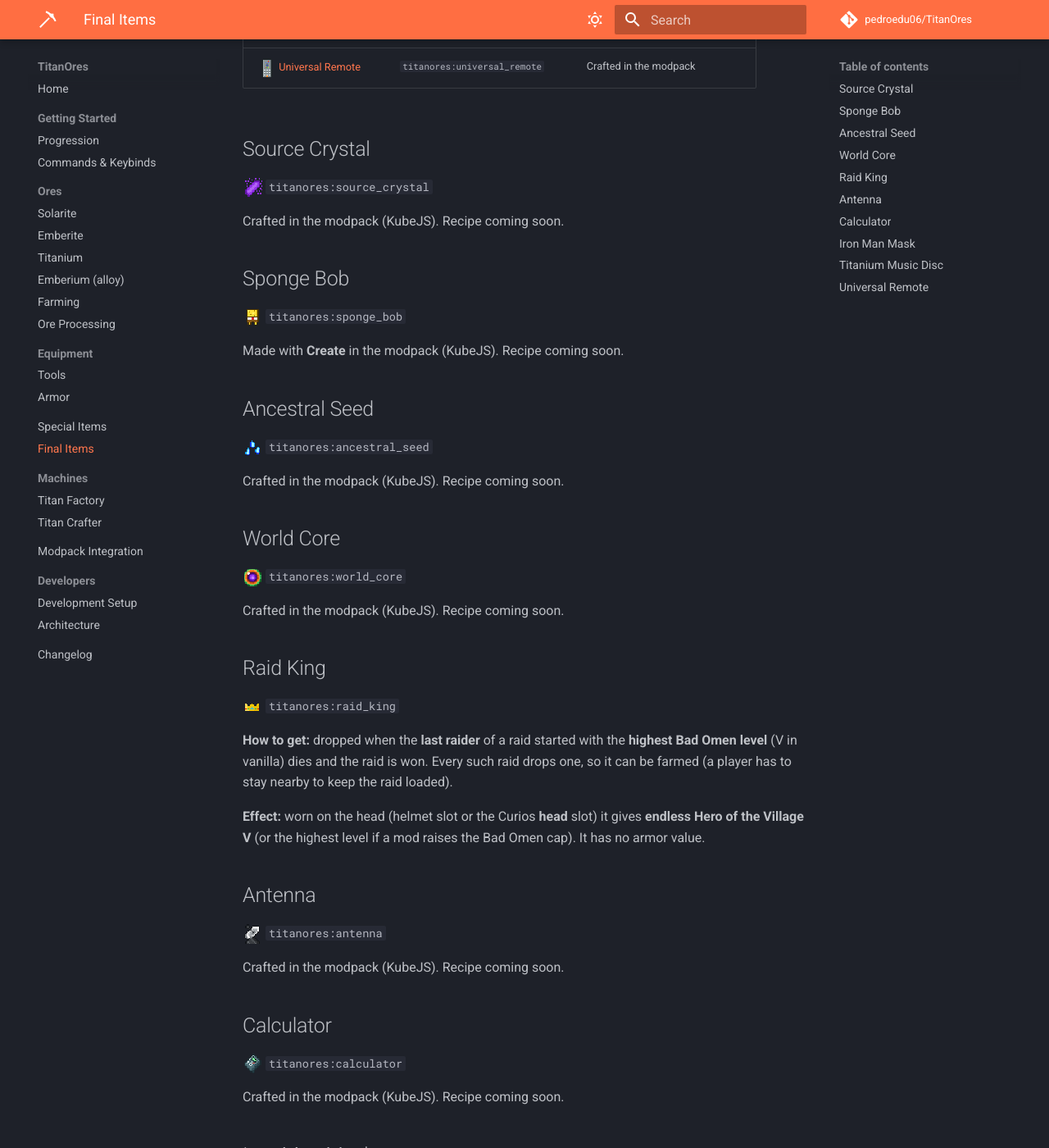
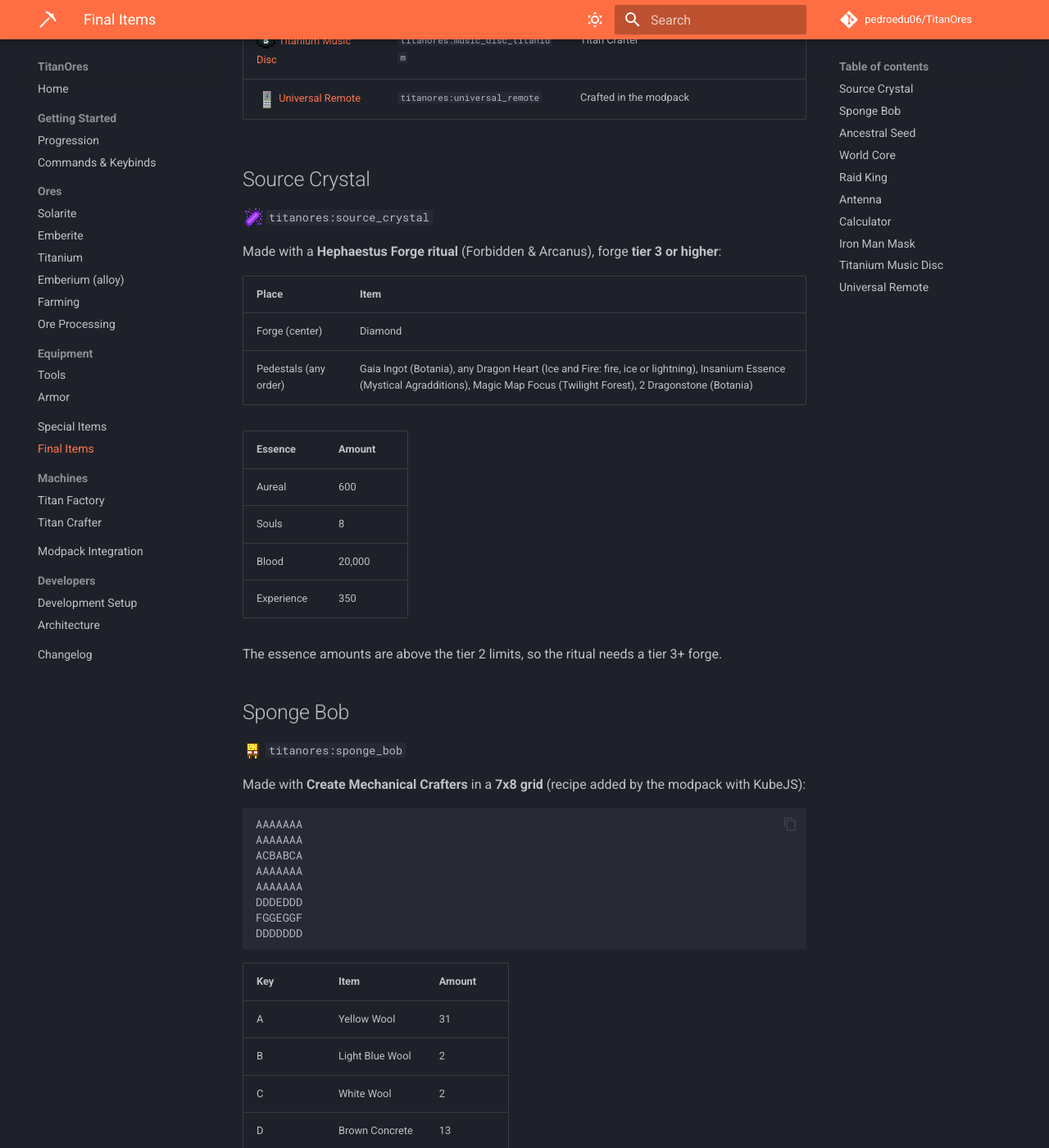
Before and after one commit to pedroedu06/TitanOres_documentacion, an MkDocs documentation site: the page built from docs/final-items.md, in a window 1280 px wide and 1400 px high, scrolled down 803 px. Shown: the whole window at 82% size. Built offline with MkDocs 1.6.1 and Material for MkDocs 9.7.7, drawn with Linux system fonts in a browser that asks for light colours; comment, search, counter and statistics services are not loaded; some of the changed text lies outside the part shown.

Commit message:
crafting de itens finais adicionados na documentacao.

````diff
--- a/docs/final-items.md
+++ b/docs/final-items.md
@@ -9,8 +9,8 @@ the [Titan Crafter](titan-crafter.md).
 
 | Item | Id | How to get |
 |---|---|---|
-| ![](assets/icons/source_crystal.png){ .mc-inline } [Source Crystal](#source-crystal) | `titanores:source_crystal` | Crafted in the modpack |
-| ![](assets/icons/sponge_bob.png){ .mc-inline } [Sponge Bob](#sponge-bob) | `titanores:sponge_bob` | Made with Create in the modpack |
+| ![](assets/icons/source_crystal.png){ .mc-inline } [Source Crystal](#source-crystal) | `titanores:source_crystal` | Hephaestus Forge ritual (Forbidden & Arcanus) |
+| ![](assets/icons/sponge_bob.png){ .mc-inline } [Sponge Bob](#sponge-bob) | `titanores:sponge_bob` | Create Mechanical Crafters |
 | ![](assets/icons/ancestral_seed.png){ .mc-inline } [Ancestral Seed](#ancestral-seed) | `titanores:ancestral_seed` | Crafted in the modpack |
 | ![](assets/icons/world_core.png){ .mc-inline } [World Core](#world-core) | `titanores:world_core` | Crafted in the modpack |
 | ![](assets/icons/raid_king.png){ .mc-inline } [Raid King](#raid-king) | `titanores:raid_king` | Max Bad Omen raid drop |
@@ -24,13 +24,48 @@ the [Titan Crafter](titan-crafter.md).
 
 ![](assets/icons/source_crystal.png){ .mc-inline } `titanores:source_crystal`
 
-Crafted in the modpack (KubeJS). Recipe coming soon.
+Made with a **Hephaestus Forge ritual** (Forbidden & Arcanus), forge **tier 3 or higher**:
+
+| Place | Item |
+|---|---|
+| Forge (center) | Diamond |
+| Pedestals (any order) | Gaia Ingot (Botania), any Dragon Heart (Ice and Fire: fire, ice or lightning), Insanium Essence (Mystical Agradditions), Magic Map Focus (Twilight Forest), 2 Dragonstone (Botania) |
+
+| Essence | Amount |
+|---|---|
+| Aureal | 600 |
+| Souls | 8 |
+| Blood | 20,000 |
+| Experience | 350 |
+
+The essence amounts are above the tier 2 limits, so the ritual needs a tier 3+ forge.
 
 ## Sponge Bob { #sponge-bob }
 
 ![](assets/icons/sponge_bob.png){ .mc-inline } `titanores:sponge_bob`
 
-Made with **Create** in the modpack (KubeJS). Recipe coming soon.
+Made with **Create Mechanical Crafters** in a **7x8 grid** (recipe added by the modpack with KubeJS):
+
+```
+AAAAAAA
+AAAAAAA
+ACBABCA
+AAAAAAA
+AAAAAAA
+DDDEDDD
+FGGEGGF
+DDDDDDD
+```
+
+| Key | Item | Amount |
+|---|---|---|
+| A | Yellow Wool | 31 |
+| B | Light Blue Wool | 2 |
+| C | White Wool | 2 |
+| D | Brown Concrete | 13 |
+| E | Red Wool | 2 |
+| F | Brown Wool | 2 |
+| G | Black Concrete | 4 |
 
 ## Ancestral Seed { #ancestral-seed }
 
````
Also changed, not shown: docs/changelog.md (+4 -0 lines), docs/items.md (+22 -0 lines), docs/assets/icons/forge_upgrade_tier_2.png (added), docs/assets/icons/forge_upgrade_tier_3.png (added), docs/assets/icons/forge_upgrade_tier_4.png (added), docs/assets/icons/forge_upgrade_tier_5.png (added).
